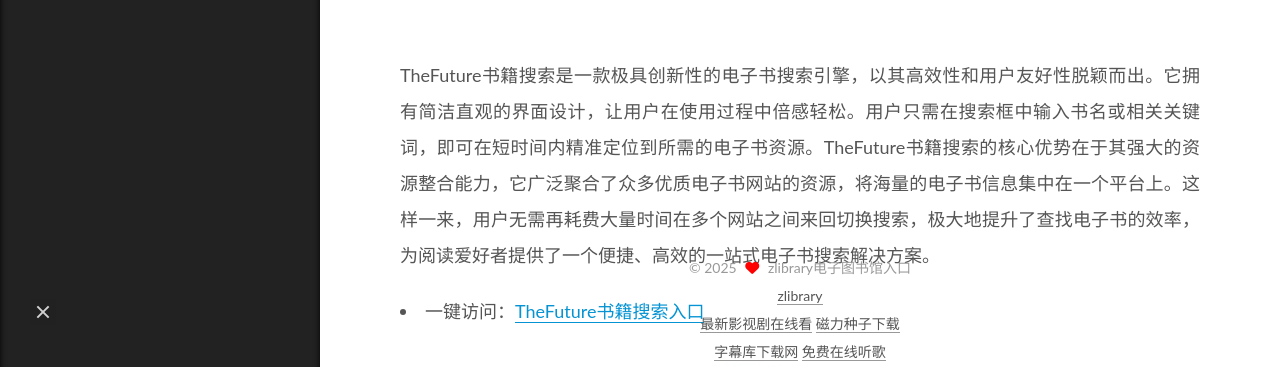
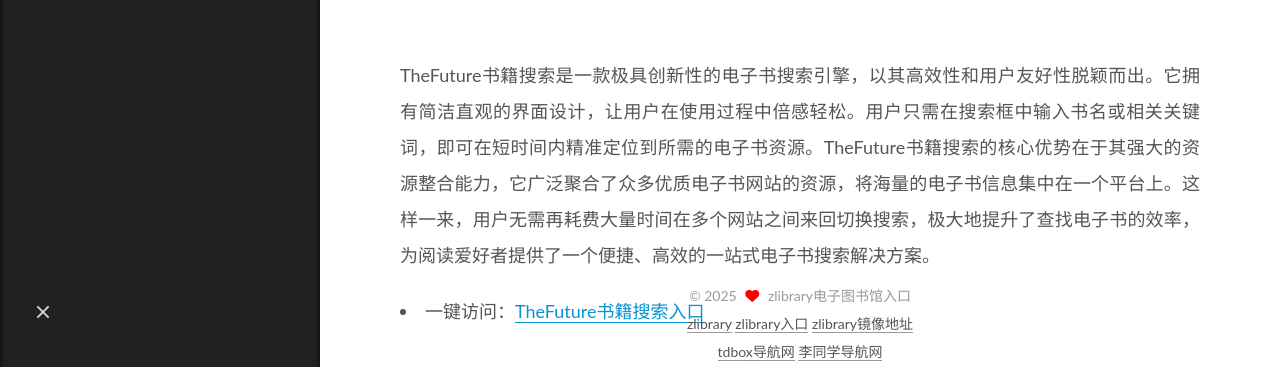
Before and after one commit to z-libraryold/z-libraryold.github.io, a plain HTML site: page p/thefuture.html in a window 1280 px wide. Shown: the part 414-781 px from the top of the page. Drawn offline with nearby package versions, Linux system fonts and the light colour scheme.

Commit message:
Update thefuture.html

```diff
--- a/p/thefuture.html
+++ b/p/thefuture.html
@@ -208,11 +208,11 @@
         </div>
 
            <div class="links">
-             <a href="https://zlibraryrud.github.io/" >zlibrary</a><br>
-<a href="https://www.tdboxs.cn/favorites/yingyinzaixian" target="_blank" >最新影视剧在线看</a>
-<a href="https://www.titk123.com/favorites/cilisousuo" target="_blank" >磁力种子下载</a><br>
-<a href="https://www.litxdh.com/favorites/zimu.html" target="_blank" >字幕库下载网</a>
-<a href="https://www.litxdh.com/favorites/tingge.html" target="_blank" >免费在线听歌</a>
+<a href="https://zlibraryrud.github.io/" >zlibrary</a>
+<a href="https://z-librarywzb.github.io/" >zlibrary入口</a>
+<a href="https://z-libraryima.github.io/" >zlibrary镜像地址</a><br>
+<a href="https://www.tdboxs.cn/" target="_blank" >tdbox导航网</a>
+<a href="https://www.litxdh.com/" target="_blank" >李同学导航网</a>
         </div>
 
     </div>
```
